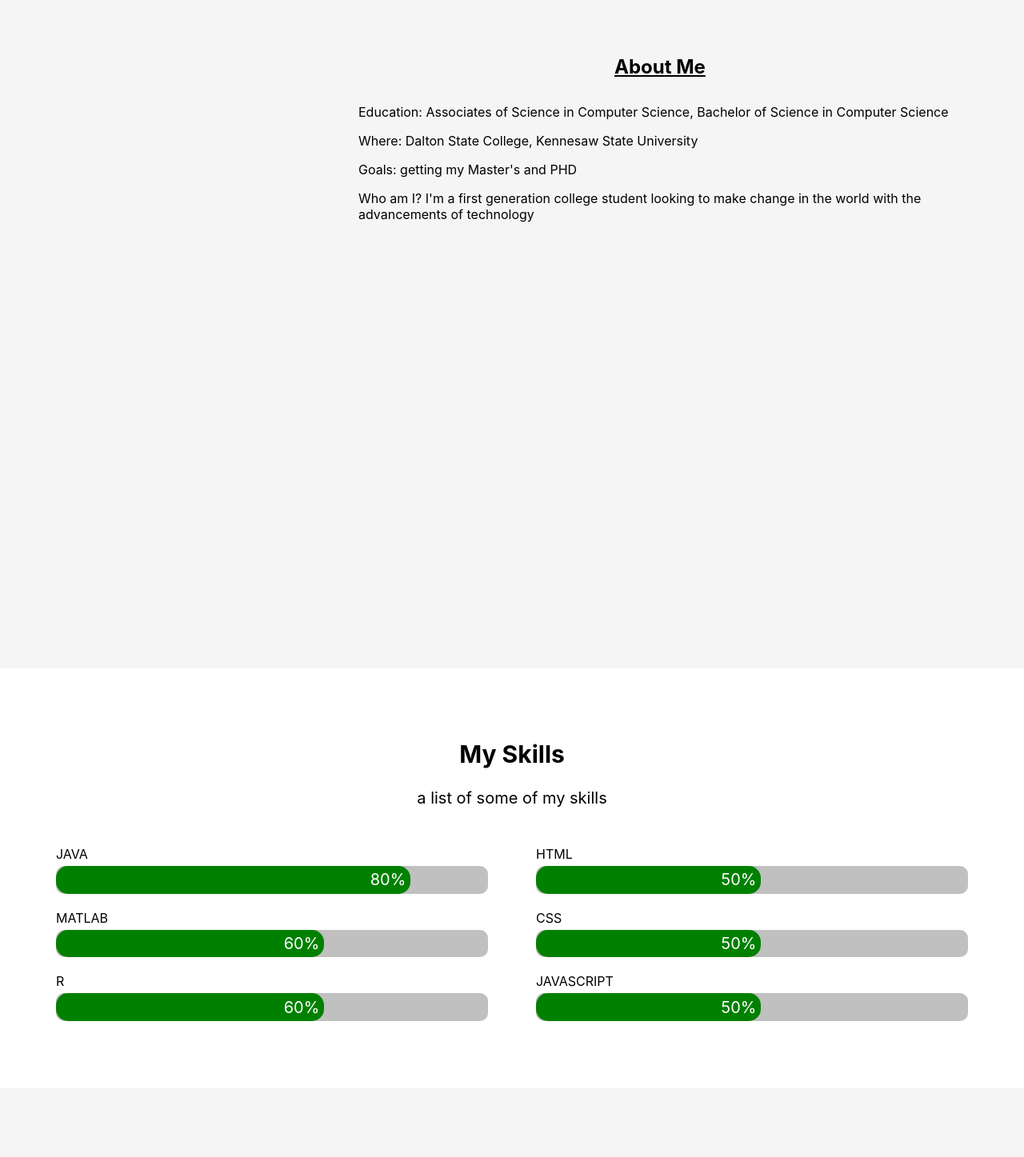
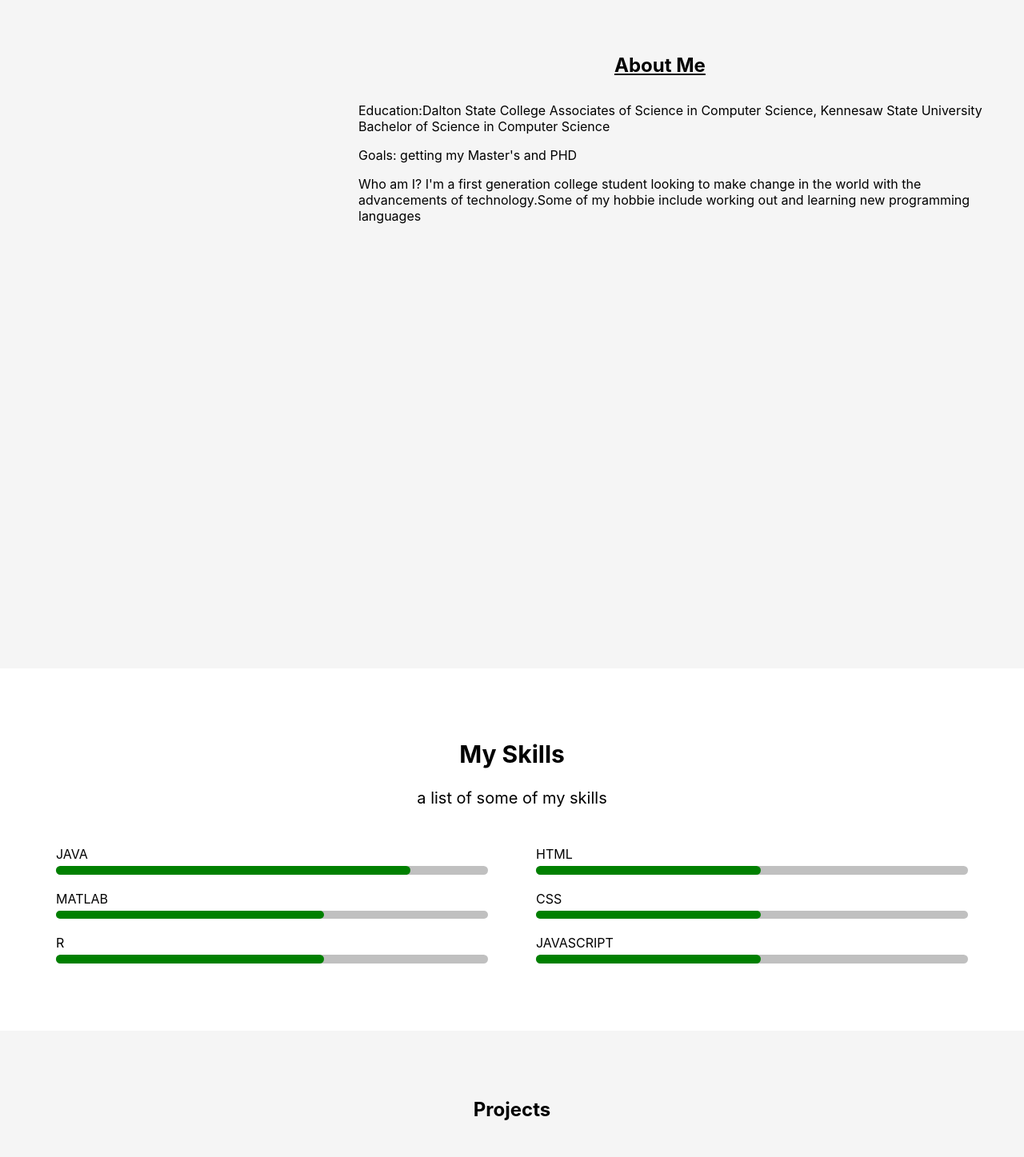
Before and after one commit to genjose12345/Web-portfolio, a React (Create React App) app: page / in a window 1280 px wide. Shown: the part 1040-2487 px from the top of the page at 80% size. Built offline with nearby package versions, Linux system fonts and the light colour scheme.

Commit message:
Add files via upload

```diff
--- a/src/App.js
+++ b/src/App.js
@@ -36,10 +36,9 @@ function App() {
         <section id="about" className="about-section">
           <div className="about-content">
             <h1><u>About Me</u></h1>
-            <p>Education: Associates of Science in Computer Science, Bachelor of Science in Computer Science</p>
-            <p>Where: Dalton State College, Kennesaw State University</p>
+            <p>Education:Dalton State College Associates of Science in Computer Science, Kennesaw State University Bachelor of Science in Computer Science</p>
             <p>Goals: getting my Master's and PHD</p>
-            <p>Who am I? I'm a first generation college student looking to make change in the world with the advancements of technology</p>
+            <p>Who am I? I'm a first generation college student looking to make change in the world with the advancements of technology.Some of my hobbie include working out and learning new programming languages</p>
           </div>
         </section>
         <section id="skills" className="skill-section">
@@ -52,19 +51,19 @@ function App() {
               <div className="skill-item">
                 <p>JAVA</p>
                 <div className="container">
-                  <div className="skill java">80%</div>
+                  <div className="skill java"></div>
                 </div>
               </div>
               <div className="skill-item">
                 <p>MATLAB</p>
                 <div className="container">
-                  <div className="skill matlab">60%</div>
+                  <div className="skill matlab"></div>
                 </div>
               </div>
               <div className="skill-item">
                 <p>R</p>
                 <div className="container">
-                  <div className="skill r">60%</div>
+                  <div className="skill r"></div>
                 </div>
               </div>
             </div>
@@ -72,19 +71,19 @@ function App() {
               <div className="skill-item">
                 <p>HTML</p>
                 <div className="container">
-                  <div className="skill html">50%</div>
+                  <div className="skill html"></div>
                 </div>
               </div>
               <div className="skill-item">
                 <p>CSS</p>
                 <div className="container">
-                  <div className="skill css">50%</div>
+                  <div className="skill css"></div>
                 </div>
               </div>
               <div className="skill-item">
                 <p>JAVASCRIPT</p>
                 <div className="container">
-                  <div className="skill javascript">50%</div>
+                  <div className="skill javascript"></div>
                 </div>
               </div>
             </div>
--- a/src/components/NavBar.css
+++ b/src/components/NavBar.css
@@ -11,6 +11,17 @@
     color: white;
     font-size: 1.5rem;
     text-decoration: none;
+}
+
+.navbar-center {
+    display: flex;
+    align-items: center;
+    justify-content: center;
+    flex-grow: 1;
+}
+
+.navbar-center i {
+    margin-right: 0.5rem;
 }
 
 .navbar-links {
--- a/src/components/NavBar.js
+++ b/src/components/NavBar.js
@@ -1,45 +1,43 @@
-// Import React library
-import React from 'react';
-// Import CSS file for NavBar styling
+// NavBar.js
+import React, { useState } from 'react';
 import './NavBar.css';
 
-// Define NavBar functional component
 function NavBar() {
-    // Define a function to handle smooth scrolling to a section
+    const [showSecret, setShowSecret] = useState(false);
+
     const scrollToSection = (sectionId) => {
-        // Find the element with the given sectionId
         const element = document.getElementById(sectionId);
-        // If the element exists, scroll to it smoothly
         if (element) {
             element.scrollIntoView({ behavior: 'smooth' });
         }
     };
 
-    // Return JSX for the NavBar component
+    const toggleSecret = () => {
+        setShowSecret(!showSecret);
+    };
+
     return (
-        // Main navigation container
         <nav className="navbar">
-            {/* Logo container */}
             <div className="navbar-logo">
-                {/* Logo link that scrolls to home when clicked */}
-                <a href="#home" onClick={() => scrollToSection('home')}>Shitzu</a>
+                <a href="#logo" onClick={() => { scrollToSection(); toggleSecret(); }}>Shitzu</a>
             </div>
-            {/* Navigation links container */}
+            <div className="navbar-center">
+                {showSecret && (
+                    <>
+                        <i className="fa-solid fa-person-cane"></i>
+                        <p>You found grandpa dave congrats :)</p>
+                    </>
+                )}
+            </div>
             <ul className="navbar-links">
-                {/* Home link */}
                 <li><a href="#home" onClick={() => scrollToSection('home')}>Home</a></li>
-                {/* About link */}
                 <li><a href="#about" onClick={() => scrollToSection('about')}>About</a></li>
-                {/* Skills link */}
                 <li><a href="#skills" onClick={() => scrollToSection('skills')}>Skills</a></li>
-                {/* Projects link */}
                 <li><a href="#projects" onClick={() => scrollToSection('projects')}>Projects</a></li>
-                {/* Contact link */}
                 <li><a href="#contact" onClick={() => scrollToSection('contact')}>Contact</a></li>
             </ul>
         </nav>
     );
 }
 
-// Export the NavBar component for use in other parts of the application
 export default NavBar;
```
